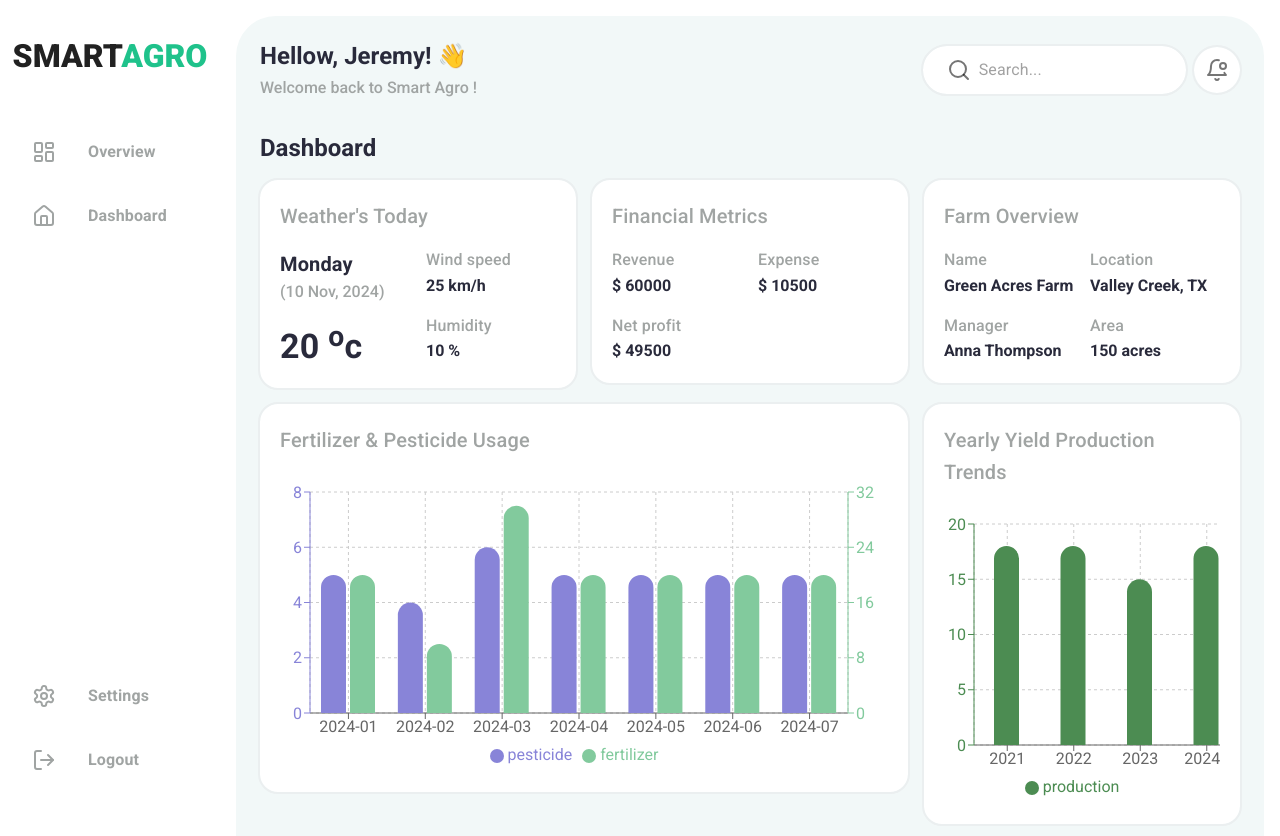
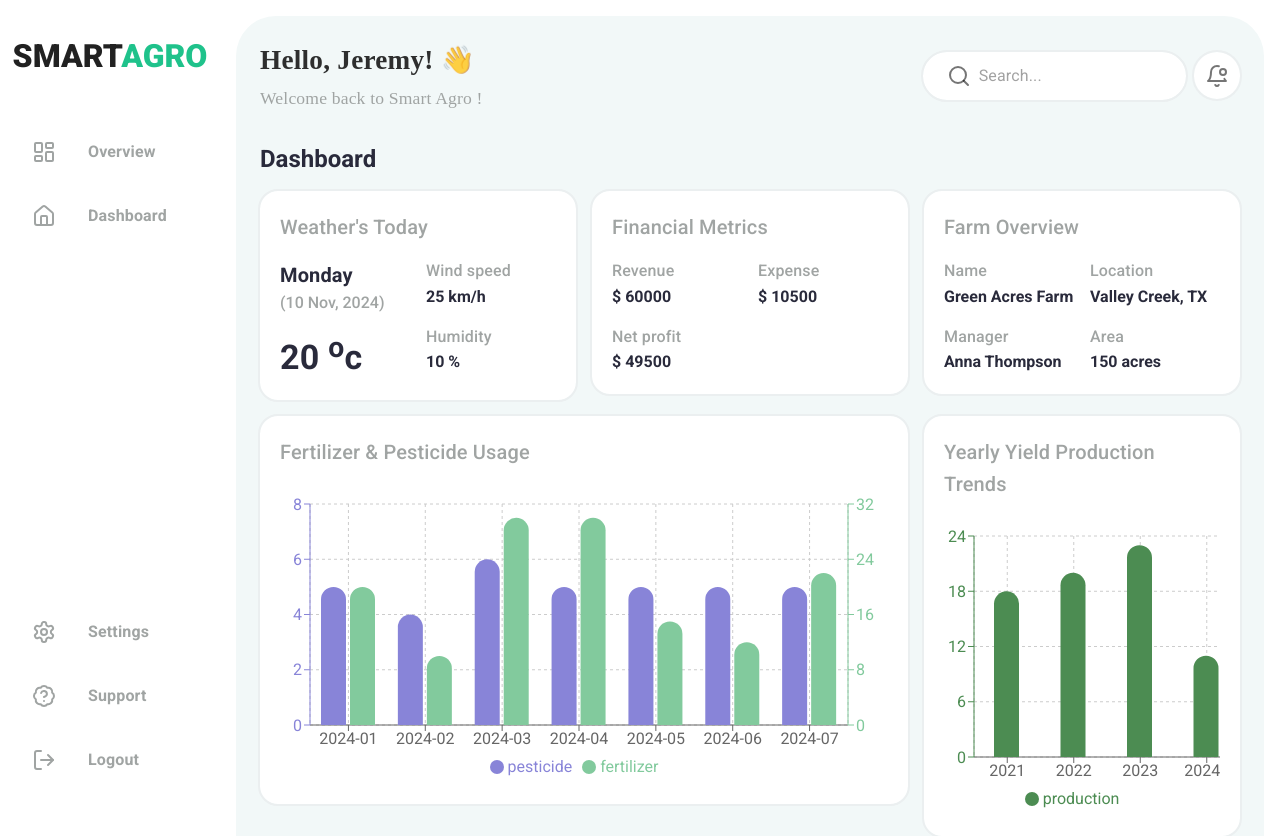
Before and after one commit to SambhajiShinde1234/saas-web-application-smart-agro, a React (Vite) app: page / in a window 1280 px wide. Shown: the top 836 px of the page. Built offline with nearby package versions, Linux system fonts and the light colour scheme.

Commit message:
added support page

```diff
--- a/src/App.jsx
+++ b/src/App.jsx
@@ -3,6 +3,7 @@ import Dashboard from './pages/dashboard/Dashboard';
 import Overview from './pages/overview/Overview';
 import Layout from './layout/layout';
 import Settings from './pages/settings/Settings';
+import Support from './pages/support/Support';
 
 const App = () => {
   return (
@@ -44,6 +45,15 @@ const App = () => {
             </Layout>
           }
         />
+          <Route
+          exact
+          path="/support"
+          element={
+            <Layout>
+              <Support />
+            </Layout>
+          }
+        />
       </Routes>
     </Router>
   );
--- /dev/null
+++ b/src/components/icons/HelpIcon.jsx
@@ -0,0 +1,22 @@
+const HelpIcon = () => {
+  return (
+    <svg
+      xmlns="http://www.w3.org/2000/svg"
+      width="24"
+      height="24"
+      viewBox="0 0 24 24"
+      fill="none"
+      stroke="currentColor"
+      strokeWidth="2"
+      strokeLinecap="round"
+      strokeLinejoin="round"
+      className="lucide lucide-badge-help"
+    >
+      <path d="M3.85 8.62a4 4 0 0 1 4.78-4.77 4 4 0 0 1 6.74 0 4 4 0 0 1 4.78 4.78 4 4 0 0 1 0 6.74 4 4 0 0 1-4.77 4.78 4 4 0 0 1-6.75 0 4 4 0 0 1-4.78-4.77 4 4 0 0 1 0-6.76Z" />
+      <path d="M9.09 9a3 3 0 0 1 5.83 1c0 2-3 3-3 3" />
+      <line x1="12" x2="12.01" y1="17" y2="17" />
+    </svg>
+  );
+};
+
+export default HelpIcon;
--- a/src/components/styled/styled.jsx
+++ b/src/components/styled/styled.jsx
@@ -90,6 +90,7 @@ export const StyledListeitemText = styled(Typography)(({ isactive }) => ({
   color: isactive ? '#FFF' : '#A0A4A3',
   fontWeight: '600',
   fontSize: '1rem',
+  textWrap: 'noWrap'
 }));
 
 export const StyledListItemButton = styled(ListItemButton)(({ isactive }) => ({
--- a/src/dummy-data/FarmData.js
+++ b/src/dummy-data/FarmData.js
@@ -36,21 +36,21 @@ export const FARMS = [
           { day: '2024-11-01', moisture: 22 },
           { day: '2024-11-02', moisture: 28 },
           { day: '2024-11-03', moisture: 25 },
-          { day: '2024-11-04', moisture: 22 },
-          { day: '2024-11-05', moisture: 28 },
-          { day: '2024-11-06', moisture: 25 },
-          { day: '2024-11-07', moisture: 22 },
+          { day: '2024-11-04', moisture: 15 },
+          { day: '2024-11-05', moisture: 10 },
+          { day: '2024-11-06', moisture: 18 },
+          { day: '2024-11-07', moisture: 17 },
           { day: '2024-11-08', moisture: 28 },
         ],
         tempratureHumidityReadings: [
-          { day: '2024-11-01', temparature: 22, humidity: 80 },
+          { day: '2024-11-01', temparature: 22, humidity: 50 },
           { day: '2024-11-02', temparature: 28, humidity: 70 },
-          { day: '2024-11-03', temparature: 25, humidity: 75 },
-          { day: '2024-11-04', temparature: 22, humidity: 80 },
-          { day: '2024-11-05', temparature: 28, humidity: 70 },
-          { day: '2024-11-06', temparature: 25, humidity: 75 },
-          { day: '2024-11-07', temparature: 22, humidity: 80 },
-          { day: '2024-11-08', temparature: 28, humidity: 70 },
+          { day: '2024-11-03', temparature: 25, humidity: 40 },
+          { day: '2024-11-04', temparature: 15, humidity: 60 },
+          { day: '2024-11-05', temparature: 18, humidity: 20 },
+          { day: '2024-11-06', temparature: 5, humidity: 55 },
+          { day: '2024-11-07', temparature: 20, humidity: 30 },
+          { day: '2024-11-08', temparature: 28, humidity: 50 },
         ],
         humidityReadings: [
           { timestamp: '2024-11-01T06:00:00Z', value: 80 },
@@ -66,16 +66,16 @@ export const FARMS = [
           { month: '2024-01', pesticide: 5, fertilizer: 20 },
           { month: '2024-02', pesticide: 4, fertilizer: 10 },
           { month: '2024-03', pesticide: 6, fertilizer: 30 },
-          { month: '2024-04', pesticide: 5, fertilizer: 20 },
-          { month: '2024-05', pesticide: 5, fertilizer: 20 },
-          { month: '2024-06', pesticide: 5, fertilizer: 20 },
-          { month: '2024-07', pesticide: 5, fertilizer: 20 },
+          { month: '2024-04', pesticide: 5, fertilizer: 30 },
+          { month: '2024-05', pesticide: 5, fertilizer: 15 },
+          { month: '2024-06', pesticide: 5, fertilizer: 12 },
+          { month: '2024-07', pesticide: 5, fertilizer: 22 },
         ],
         yield: [
           { year: 2021, production: 18 },
-          { year: 2022, production: 18 },
-          { year: 2023, production: 15 },
-          { year: 2024, production: 18 },
+          { year: 2022, production: 20 },
+          { year: 2023, production: 23 },
+          { year: 2024, production: 11 },
         ],
       },
       {
--- a/src/layout/components/Header.jsx
+++ b/src/layout/components/Header.jsx
@@ -1,4 +1,11 @@
-import { Box, IconButton, Stack, useMediaQuery, useTheme } from '@mui/material';
+import {
+  Box,
+  IconButton,
+  Stack,
+  Typography,
+  useMediaQuery,
+  useTheme,
+} from '@mui/material';
 import DxIconButton from '../../components/ui/DxIconButton';
 import NotificationIcon from '../../components/icons/NotificationIcon';
 import DxSearchField from '../../components/ui/DxSearchField';
@@ -8,18 +15,34 @@ import {
   StyledFlexCenter,
   StyledIconBox,
 } from '../../components/styled/styled';
-import DxPrimaryTypography from '../../components/ui/DxPrimaryTypography';
-import DxSecondaryTypography from '../../components/ui/DxSecondaryTypography';
+// import DxPrimaryTypography from '../../components/ui/DxPrimaryTypography';
+// import DxSecondaryTypography from '../../components/ui/DxSecondaryTypography';
 import HumbergureMenu from '../../components/icons/HumbergureMenu';
 import { useLocation } from 'react-router-dom';
 
 const WelcomeSection = () => {
   return (
     <Stack gap={0.5}>
-      <DxPrimaryTypography variant="h5">Hellow, Jeremy! 👋</DxPrimaryTypography>
+      <Typography
+        style={{ fontFamily: 'cursive', fontSize: '1.7rem', fontWeight: '900' }}
+      >
+        Hello, Jeremy! 👋
+      </Typography>
+      <Typography
+        style={{
+          fontFamily: 'cursive',
+          fontSize: '1.1rem',
+          fontWeight: '400',
+          color: '#A0A4A3',
+        }}
+      >
+        Welcome back to Smart Agro !
+      </Typography>
+      {/* <DxPrimaryTypography variant="h5">Hellow, Jeremy! 👋</DxPrimaryTypography>
+
       <DxSecondaryTypography variant="">
         Welcome back to Smart Agro !
-      </DxSecondaryTypography>
+      </DxSecondaryTypography> */}
     </Stack>
   );
 };
--- a/src/layout/components/Sidebar.jsx
+++ b/src/layout/components/Sidebar.jsx
@@ -3,6 +3,7 @@ import DashboardIcon from '../../components/icons/DashboardIcon';
 import OverviewIcon from '../../components/icons/OverviewIcon';
 import SettingIcon from '../../components/icons/SettingIcon';
 import LogoutIcon from '../../components/icons/LogoutIcon';
+import HelpIcon from '../../components/icons/HelpIcon';
 import {
   StyledListeitemText,
   StyledLogo,
@@ -36,6 +37,12 @@ const EXTRA_MENUS = [
     title: 'Settings',
     icon: <SettingIcon />,
     href: '/settings',
+  },
+  {
+    id: 2,
+    title: 'Support',
+    icon: <HelpIcon />,
+    href: '/support',
   },
 ];
 
--- /dev/null
+++ b/src/pages/support/Support.jsx
@@ -0,0 +1,11 @@
+import { StyledCardStack } from '../../components/styled/styled'
+import DxPrimaryTypography from "../../components/ui/DxPrimaryTypography"
+const Support = () => {
+  return (
+    <StyledCardStack>
+        <DxPrimaryTypography variant="h5">Support & Help</DxPrimaryTypography>
+    </StyledCardStack>
+  )
+}
+
+export default Support
```
